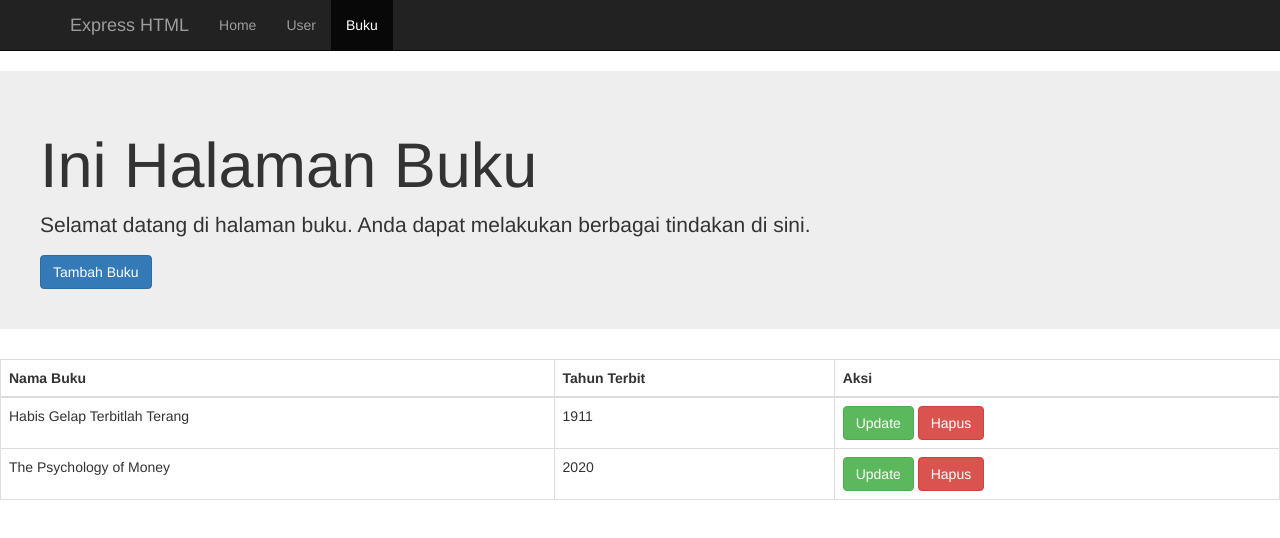
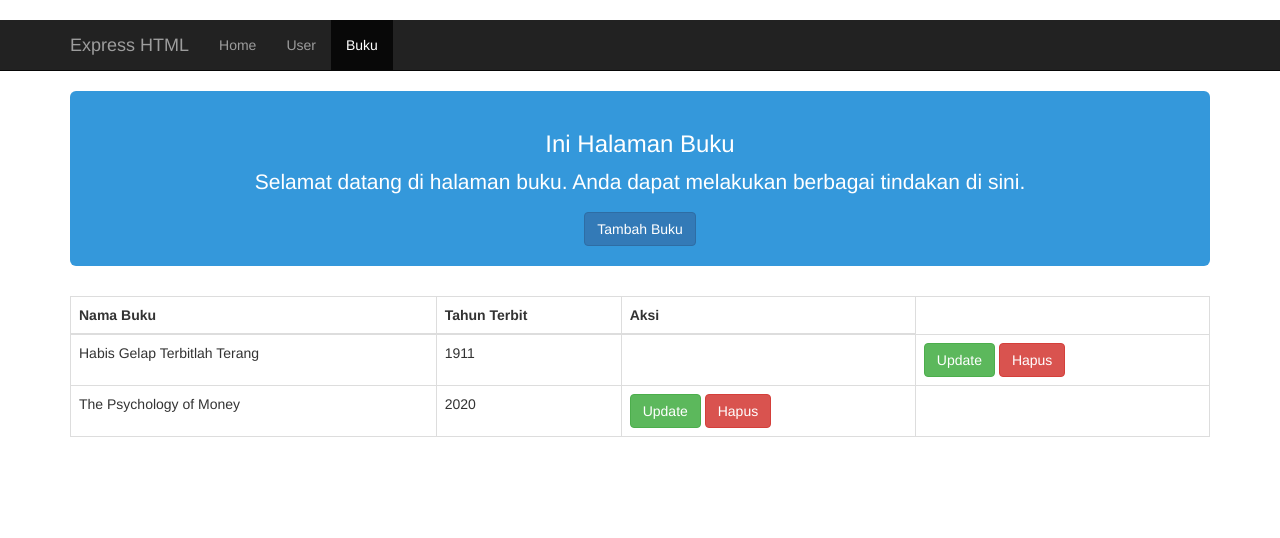
Before and after one commit to alfiyantegar/coba_nodejs, a website: page views/buku.html in a window 1280 px wide. Drawn offline with nearby package versions, Linux system fonts and the light colour scheme.

Commit message:
first commit

```diff
--- a/views/buku.html
+++ b/views/buku.html
@@ -1,12 +1,31 @@
 <!DOCTYPE html>
-<html>
+<html lang="en">
 <head>
+    <meta charset="UTF-8">
+    <meta name="viewport" content="width=device-width, initial-scale=1.0">
     <title>Express HTML</title>
+    <!-- Add your CSS styles here -->
+    <link rel="stylesheet" href="https://maxcdn.bootstrapcdn.com/bootstrap/3.3.7/css/bootstrap.min.css">
+    <!-- Add your JavaScript libraries here -->
     <script src="https://ajax.googleapis.com/ajax/libs/jquery/1.11.2/jquery.min.js"></script>
-    <link rel="stylesheet" href="https://maxcdn.bootstrapcdn.com/bootstrap/3.3.7/css/bootstrap.min.css">
     <script src="https://maxcdn.bootstrapcdn.com/bootstrap/3.3.7/js/bootstrap.min.js"></script>
+    <style>
+        /* Add custom CSS styles here */
+        body {
+            padding-top: 20px;
+        }
+        .jumbotron {
+            background-color: #3498db;
+            color: #ffffff;
+            padding: 20px;
+        }
+        .navbar {
+            margin-bottom: 20px;
+        }
+    </style>
 </head>
 <body>
+    <!-- Navigation Bar -->
     <nav class="navbar navbar-inverse navbar-static-top">
         <div class="container">
             <a class="navbar-brand" href="/">Express HTML</a>
@@ -17,27 +36,25 @@
             </button>
             <div class="collapse navbar-collapse">
                 <ul class="nav navbar-nav">
-                    <li>
-                        <a href="/">Home</a>
-                    </li>
-                    <li>
-                        <a href="/user">User</a>
-                    </li>
-                    <li class="active">
-                        <a href="/buku">Buku</a>
-                    </li>
+                    <li><a href="/">Home</a></li>
+                    <li><a href="/user">User</a></li>
+                    <li class="active"><a href="/buku">Buku</a></li>
                 </ul>
             </div>
         </div>
     </nav>
 
-        <div class="jumbotron" style="padding:40px;">
-            <h1>Ini Halaman Buku</h1>
-            <p>Selamat datang di halaman buku. Anda dapat melakukan berbagai tindakan di sini.</p>
+    <!-- Page Content -->
+    <div class="container">
+        <div class="jumbotron">
+            <h3 class="text-center">Ini Halaman Buku</h3>
+            <p class="text-center">Selamat datang di halaman buku. Anda dapat melakukan berbagai tindakan di sini.</p>
 
-            <form method="post" action="/user">
-                <button type="submit" class="btn btn-primary">Tambah Buku</button>
-            </form>
+            <div class="text-center">
+                <form method="post" action="/user">
+                    <button type="submit" class="btn btn-primary">Tambah Buku</button>
+                </form>
+            </div>
         </div>
 
         <div class="table-responsive">
@@ -54,7 +71,8 @@
                         <td>Habis Gelap Terbitlah Terang</td>
                         <td>1911</td>
                         <td>
-                            <form method="put" action="/user" style="display: inline;">
+                        <td>
+                            <form method="post" action="/user" style="display: inline;">
                                 <button type="submit" class="btn btn-success">Update</button>
                             </form>
                             <form method="post" action="/user" style="display: inline;">
@@ -67,7 +85,7 @@
                         <td>The Psychology of Money</td>
                         <td>2020</td>
                         <td>
-                            <form method="put" action="/user" style="display: inline;">
+                            <form method="post" action="/user" style="display: inline;">
                                 <button type="submit" class="btn btn-success">Update</button>
                             </form>
                             <form method="post" action="/user" style="display: inline;">
```
Also changed, not shown: views/user.html (+36 -19 lines), images/p1.jpg (added).
